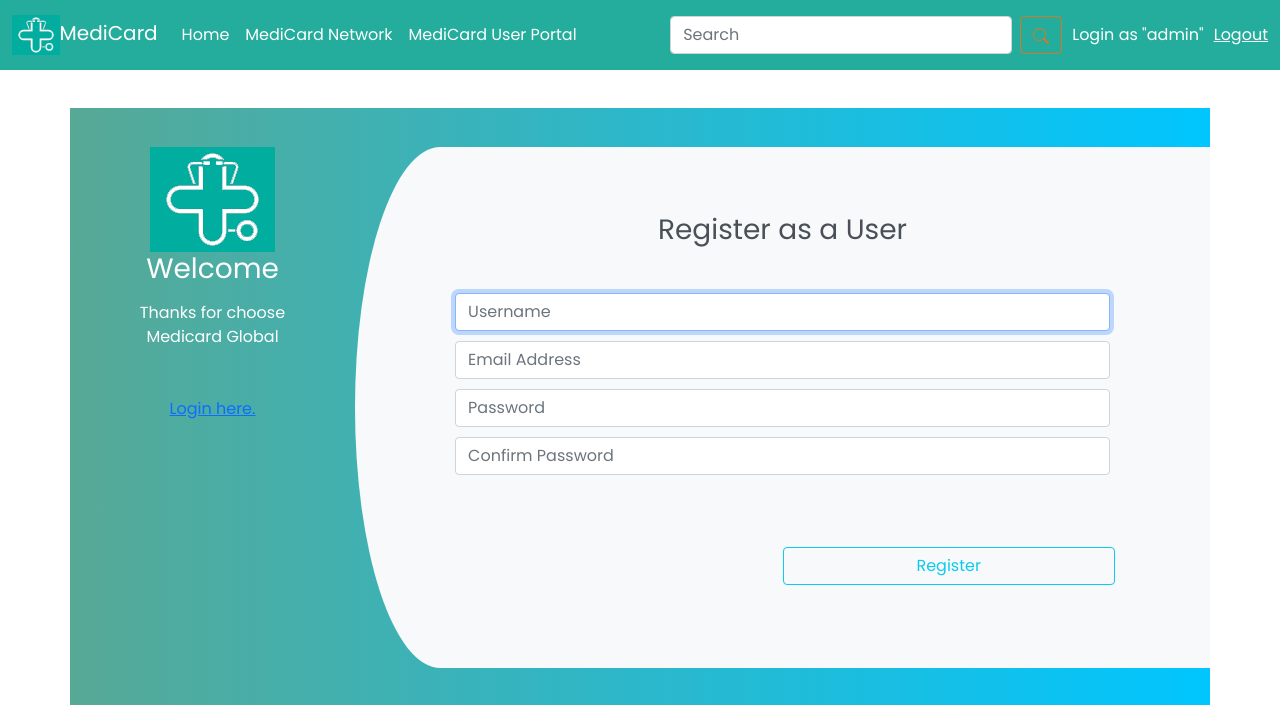
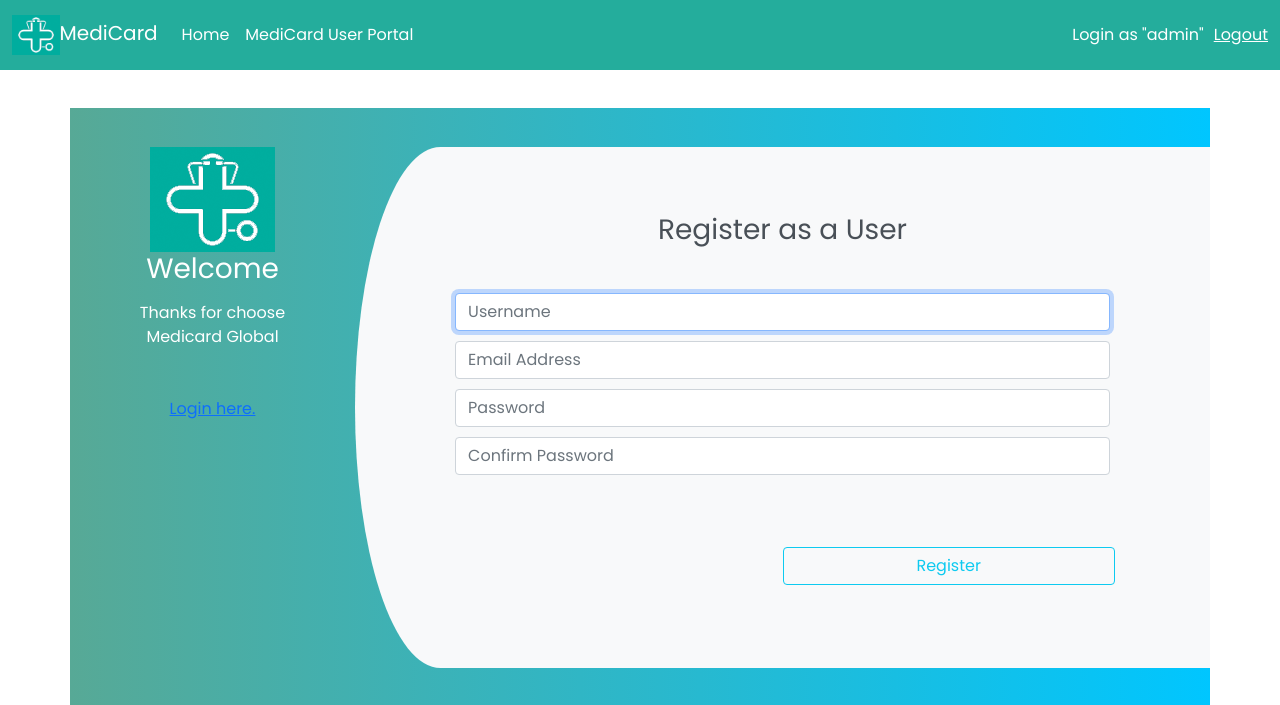
Before and after one commit to ipfgr/medicard, a Django app: page /password-reset-complete/ in a window 1280 px wide. Shown: the top 705 px of the page. Run offline with Django 3.2, Linux system fonts and the light colour scheme; a user stored in the database is signed in.

Commit message:
Fix login/register page

```diff
--- a/portal/static/portal/js/app.js
+++ b/portal/static/portal/js/app.js
@@ -99,6 +99,8 @@ document.addEventListener('DOMContentLoaded', function () {
 
             //When press hide Modal button
             hideModalButton.addEventListener("click", () => {
+
+
                 modalContainer.classList.add("hide-modal")
                 showModalButton.style.display = "block"
                 hideModalButton.style.display = "none"
--- a/portal/templates/portal/login_layout.html
+++ b/portal/templates/portal/login_layout.html
@@ -30,26 +30,13 @@
                 </li>
 
                 {% if user.is_authenticated  %}
-                <li class="nav-item">
-                    <a class="nav-link" href="{% url 'network'">MediCard Network</a>
-                </li>
+
                  <li class="nav-item">
                     <a class="nav-link" href="{% url 'portal' %}">MediCard User Portal</a>
                 </li>
                 {% endif %}
             </ul>
-            <div class="search-bar">
-                <form class="d-flex">
-                    <input aria-label="Search" class="form-control me-2" placeholder="Search" type="search">
-                    <button class="btn btn-outline-success s-button" type="submit">
-                        <svg class="bi bi-search" fill="currentColor" height="16" viewBox="0 0 16 16"
-                             width="16" xmlns="http://www.w3.org/2000/svg">
-                            <path d="M11.742 10.344a6.5 6.5 0 1 0-1.397 1.398h-.001c.03.04.062.078.098.115l3.85 3.85a1 1 0 0 0 1.415-1.414l-3.85-3.85a1.007 1.007 0 0 0-.115-.1zM12 6.5a5.5 5.5 0 1 1-11 0 5.5 5.5 0 0 1 11 0z"/>
-                        </svg>
-                    </button>
-                </form>
 
-            </div>
 
             <span class="navbar-text login">
                 {% if user.is_authenticated  %}
```
